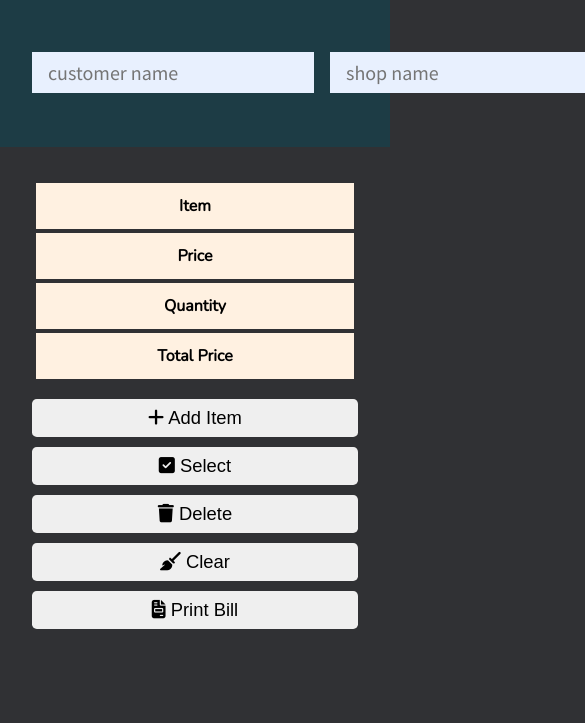
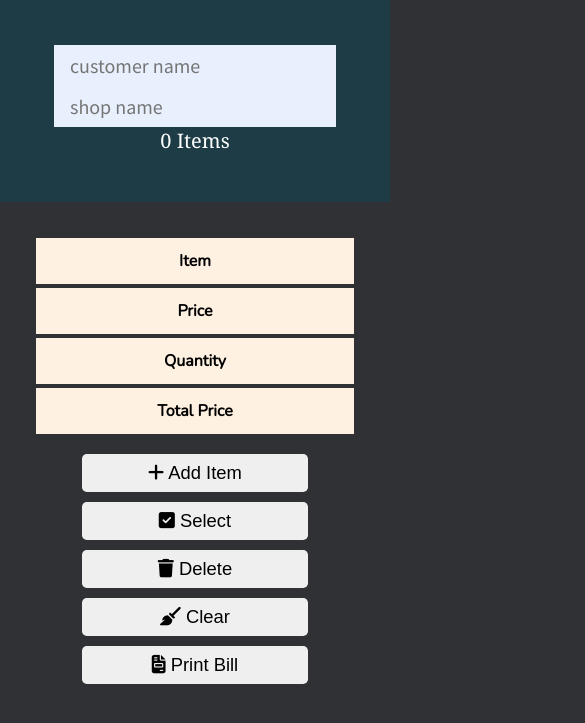
Before and after one commit to Mast8/billing, a plain HTML site: page index.html in a window 390 px wide. Shown: the part 75-798 px from the top of the page, 585 px wide, since content can reach past the window. Drawn offline with nearby package versions, Linux system fonts and the light colour scheme; a web font is replaced by a local one.

Commit message:
css respondive name

```diff
--- a/stylesheet.css
+++ b/stylesheet.css
@@ -238,8 +238,12 @@ input[type=checkbox]:checked:after {
     display: none;
 }
 
-@media only screen and (max-width: 450px){
+@media only screen and (max-width: 478px){
 
+    .detail {
+        display: flex;
+        flex-direction: column;
+    }
     thead {
         min-width: 120px
     }
@@ -252,7 +256,10 @@ input[type=checkbox]:checked:after {
         grid-template-columns: repeat(auto-fill,
               minmax(200px, 1fr));
         grid-gap: 10px
+    }
 
+    #btn-container button{
+        margin: 0 50px;
     }
 }
 
```
